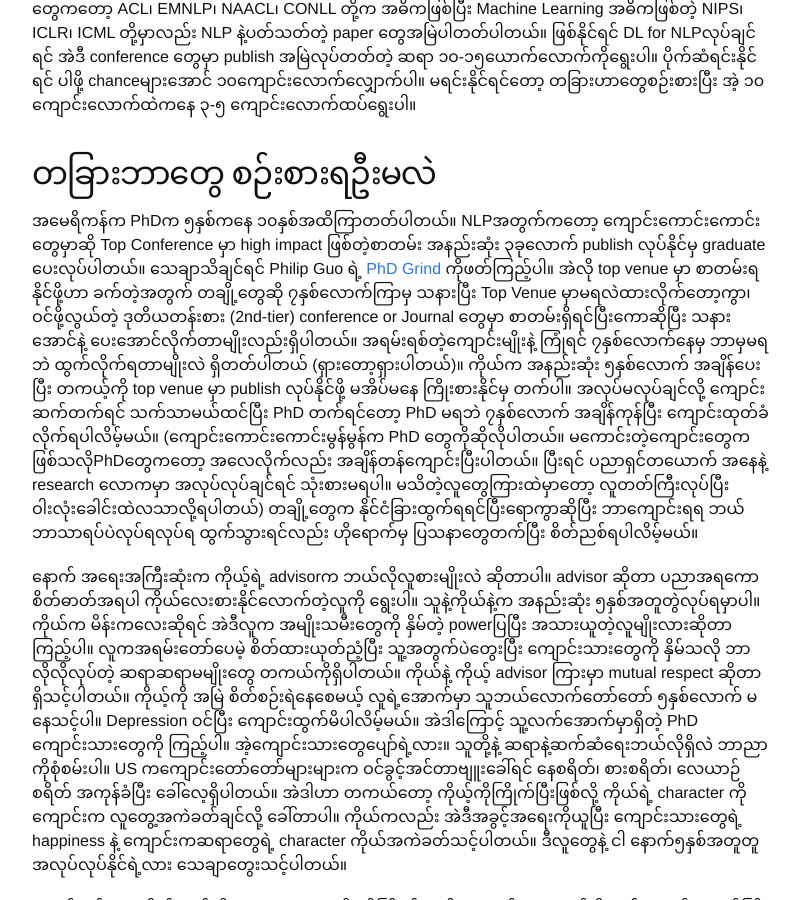
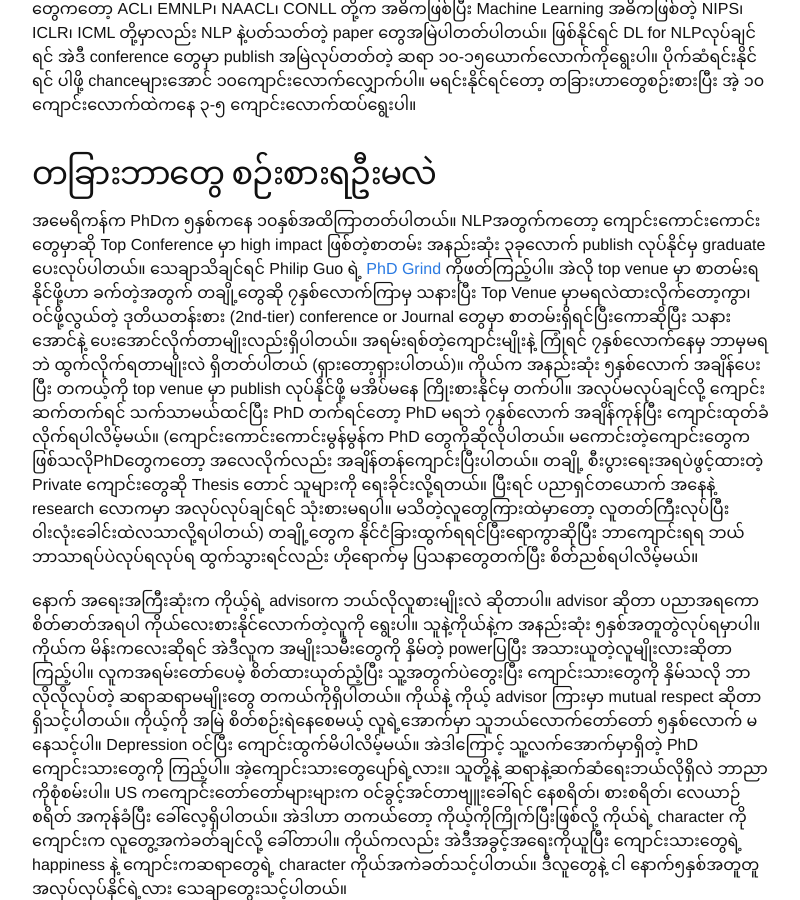
Before and after one commit to phu-pmh/logs, a Jekyll site: the page built from _posts/2017-10-14-PhD-application-tips.md, in a window 1280 px wide and 900 px high, scrolled down 2071 px. Shown: the whole window, without its empty margins (238-1038 px from the left). Built offline with Jekyll 4.4.1, drawn with Linux system fonts in a browser that asks for light colours; comment, search, counter and statistics services are not loaded.

Commit message:
Update 2017-10-14-PhD-application-tips.md

```diff
--- a/_posts/2017-10-14-PhD-application-tips.md
+++ b/_posts/2017-10-14-PhD-application-tips.md
@@ -28,7 +28,7 @@ mathjax: false
 အဲတော့ NLP လုပ်ချင်တဲ့လူတွေက NLP နဲ့ပတ်သတ်တဲ့ Top Conference တွေမှာ လက်တလော ၁နှစ်ကနေ ၈နှစ်အတွင်း accept လုပ်ခံရတဲ့ စာတမ်းတွေဖတ်ပါ။ ကိုယ်ကြိုက်တဲ့စာတမ်းတွေက ဘယ် Lab ကနေထွက်တာလဲ၊ ဘယ်သူရေးတာလဲ ဆိုတာကို ကြည့်ပါ။ ပြီးရင် အဲဒီလူတွေရှိတဲ့ ကျောင်းနဲ့ Lab ကို Google ကနေရှာပါ။ NLP/Computational Linguistics အတွက် အကောင်းဆုံး Conference တွေကတော့ ACL၊ EMNLP၊ NAACL၊ CONLL တို့က အဓိကဖြစ်ပြီး Machine Learning အဓိကဖြစ်တဲ့ NIPS၊ ICLR၊ ICML တို့မှာလည်း NLP နဲ့ပတ်သတ်တဲ့ paper တွေအမြဲပါတတ်ပါတယ်။ ဖြစ်နိုင်ရင် DL for NLPလုပ်ချင်ရင် အဲဒီ conference တွေမှာ publish အမြဲလုပ်တတ်တဲ့ ဆရာ ၁၀-၁၅ယောက်လောက်ကိုရွေးပါ။ ပိုက်ဆံရင်းနိုင်ရင် ပါဖို့ chanceများအောင် ၁၀ကျောင်းလောက်လျှောက်ပါ။ မရင်းနိုင်ရင်တော့ တခြားဟာတွေစဉ်းစားပြီး အဲ့ ၁၀ ကျောင်းလောက်ထဲကနေ  ၃-၅  ကျောင်းလောက်ထပ်ရွေးပါ။
 
 ## တခြားဘာတွေ စဉ်းစားရဦးမလဲ
-အမေရိကန်က PhDက ၅နှစ်ကနေ ၁၀နှစ်အထိကြာတတ်ပါတယ်။ NLPအတွက်ကတော့ ကျောင်းကောင်းကောင်းတွေမှာဆို Top Conference မှာ high impact ဖြစ်တဲ့စာတမ်း အနည်းဆုံး ၃ခုလောက် publish လုပ်နိုင်မှ graduate ပေးလုပ်ပါတယ်။ သေချာသိချင်ရင် Philip Guo ရဲ့ [PhD Grind](http://pgbovine.net/PhD-memoir/pguo-PhD-grind.pdf) ကိုဖတ်ကြည့်ပါ။ အဲလို top venue မှာ စာတမ်းရနိုင်ဖို့ဟာ ခက်တဲ့အတွက် တချို့တွေဆို ၇နှစ်လောက်ကြာမှ သနားပြီး Top Venue မှာမရလဲထားလိုက်တော့ကွာ၊ ဝင်ဖို့လွယ်တဲ့ ဒုတိယတန်းစား (2nd-tier) conference or Journal တွေမှာ စာတမ်းရှိရင်ပြီးကောဆိုပြီး သနားအောင်နဲ့ ပေးအောင်လိုက်တာမျိုးလည်းရှိပါတယ်။ အရမ်းရစ်တဲ့ကျောင်းမျိုးနဲ့ ကြုံရင် ၇နှစ်လောက်နေမှ ဘာမှမရဘဲ ထွက်လိုက်ရတာမျိုးလဲ ရှိတတ်ပါတယ် (ရှားတော့ရှားပါတယ်)။ ကိုယ်က အနည်းဆုံး ၅နှစ်လောက် အချိန်ပေးပြီး တကယ့်ကို top venue မှာ publish လုပ်နိုင်ဖို့ မအိပ်မနေ ကြိုးစားနိုင်မှ တက်ပါ။ အလုပ်မလုပ်ချင်လို့ ကျောင်းဆက်တက်ရင် သက်သာမယ်ထင်ပြီး PhD တက်ရင်တော့ PhD မရဘဲ ၇နှစ်လောက် အချိန်ကုန်ပြီး ကျောင်းထုတ်ခံလိုက်ရပါလိမ့်မယ်။ (ကျောင်းကောင်းကောင်းမွန်မွန်က  PhD တွေကိုဆိုလိုပါတယ်။ မကောင်းတဲ့ကျောင်းတွေက ဖြစ်သလိုPhDတွေကတော့ အလေလိုက်လည်း အချိန်တန်ကျောင်းပြီးပါတယ်။ ပြီးရင် ပညာရှင်တယောက် အနေနဲ့ research လောကမှာ အလုပ်လုပ်ချင်ရင် သုံးစားမရပါ။ မသိတဲ့လူတွေကြားထဲမှာတော့ လူတတ်ကြီးလုပ်ပြီး ဝါးလုံးခေါင်းထဲလသာလို့ရပါတယ်) တချို့တွေက နိုင်ငံခြားထွက်ရရင်ပြီးရောကွာဆိုပြီး ဘာကျောင်းရရ ဘယ်ဘာသာရပ်ပဲလုပ်ရလုပ်ရ ထွက်သွားရင်လည်း ဟိုရောက်မှ ပြသနာတွေတက်ပြီး စိတ်ညစ်ရပါလိမ့်မယ်။
+အမေရိကန်က PhDက ၅နှစ်ကနေ ၁၀နှစ်အထိကြာတတ်ပါတယ်။ NLPအတွက်ကတော့ ကျောင်းကောင်းကောင်းတွေမှာဆို Top Conference မှာ high impact ဖြစ်တဲ့စာတမ်း အနည်းဆုံး ၃ခုလောက် publish လုပ်နိုင်မှ graduate ပေးလုပ်ပါတယ်။ သေချာသိချင်ရင် Philip Guo ရဲ့ [PhD Grind](http://pgbovine.net/PhD-memoir/pguo-PhD-grind.pdf) ကိုဖတ်ကြည့်ပါ။ အဲလို top venue မှာ စာတမ်းရနိုင်ဖို့ဟာ ခက်တဲ့အတွက် တချို့တွေဆို ၇နှစ်လောက်ကြာမှ သနားပြီး Top Venue မှာမရလဲထားလိုက်တော့ကွာ၊ ဝင်ဖို့လွယ်တဲ့ ဒုတိယတန်းစား (2nd-tier) conference or Journal တွေမှာ စာတမ်းရှိရင်ပြီးကောဆိုပြီး သနားအောင်နဲ့ ပေးအောင်လိုက်တာမျိုးလည်းရှိပါတယ်။ အရမ်းရစ်တဲ့ကျောင်းမျိုးနဲ့ ကြုံရင် ၇နှစ်လောက်နေမှ ဘာမှမရဘဲ ထွက်လိုက်ရတာမျိုးလဲ ရှိတတ်ပါတယ် (ရှားတော့ရှားပါတယ်)။ ကိုယ်က အနည်းဆုံး ၅နှစ်လောက် အချိန်ပေးပြီး တကယ့်ကို top venue မှာ publish လုပ်နိုင်ဖို့ မအိပ်မနေ ကြိုးစားနိုင်မှ တက်ပါ။ အလုပ်မလုပ်ချင်လို့ ကျောင်းဆက်တက်ရင် သက်သာမယ်ထင်ပြီး PhD တက်ရင်တော့ PhD မရဘဲ ၇နှစ်လောက် အချိန်ကုန်ပြီး ကျောင်းထုတ်ခံလိုက်ရပါလိမ့်မယ်။ (ကျောင်းကောင်းကောင်းမွန်မွန်က  PhD တွေကိုဆိုလိုပါတယ်။ မကောင်းတဲ့ကျောင်းတွေက ဖြစ်သလိုPhDတွေကတော့ အလေလိုက်လည်း အချိန်တန်ကျောင်းပြီးပါတယ်။ တချို့ စီးပွားရေးအရပဲဖွင့်ထားတဲ့ Private ကျောင်းတွေဆို Thesis တောင် သူများကို ရေးခိုင်းလို့ရတယ်။ ပြီးရင် ပညာရှင်တယောက် အနေနဲ့ research လောကမှာ အလုပ်လုပ်ချင်ရင် သုံးစားမရပါ။ မသိတဲ့လူတွေကြားထဲမှာတော့ လူတတ်ကြီးလုပ်ပြီး ဝါးလုံးခေါင်းထဲလသာလို့ရပါတယ်) တချို့တွေက နိုင်ငံခြားထွက်ရရင်ပြီးရောကွာဆိုပြီး ဘာကျောင်းရရ ဘယ်ဘာသာရပ်ပဲလုပ်ရလုပ်ရ ထွက်သွားရင်လည်း ဟိုရောက်မှ ပြသနာတွေတက်ပြီး စိတ်ညစ်ရပါလိမ့်မယ်။
 
 နောက် အရေးအကြီးဆုံးက ကိုယ့်ရဲ့ advisorက ဘယ်လိုလူစားမျိုးလဲ ဆိုတာပါ။ advisor ဆိုတာ ပညာအရကော စိတ်ဓာတ်အရပါ ကိုယ်လေးစားနိုင်လောက်တဲ့လူကို ရွေးပါ။ သူနဲ့ကိုယ်နဲ့က အနည်းဆုံး ၅နှစ်အတူတွဲလုပ်ရမှာပါ။ ကိုယ်က မိန်းကလေးဆိုရင် အဲဒီလူက အမျိုးသမီးတွေကို နှိမ်တဲ့ powerပြပြီး အသားယူတဲ့လူမျိုးလားဆိုတာကြည့်ပါ။ လူကအရမ်းတော်ပေမဲ့ စိတ်ထားယုတ်ညံ့ပြီး သူ့အတွက်ပဲတွေးပြီး ကျောင်းသားတွေကို နှိမ်သလို ဘာလိုလိုလုပ်တဲ့ ဆရာဆရာမမျိုးတွေ တကယ်ကိုရှိပါတယ်။ ကိုယ်နဲ့ ကိုယ့် advisor ကြားမှာ mutual respect ဆိုတာ ရှိသင့်ပါတယ်။ ကိုယ့်ကို အမြဲ စိတ်စဉ်းရဲနေစေမယ့် လူရဲ့အောက်မှာ သူဘယ်လောက်တော်တော် ၅နှစ်လောက် မနေသင့်ပါ။ Depression ဝင်ပြီး ကျောင်းထွက်မိပါလိမ့်မယ်။ အဲဒါကြောင့် သူ့လက်အောက်မှာရှိတဲ့ PhD ကျောင်းသားတွေကို ကြည့်ပါ။ အဲ့ကျောင်းသားတွေပျော်ရဲ့လား။ သူတို့နဲ့ ဆရာနဲ့ဆက်ဆံရေးဘယ်လိုရှိလဲ ဘာညာကိုစုံစမ်းပါ။ US ကကျောင်းတော်တော်များများက ဝင်ခွင့်အင်တာဗျူးခေါ်ရင် နေစရိတ်၊ စားစရိတ်၊ လေယာဉ်စရိတ် အကုန်ခံပြီး ခေါ်လေ့ရှိပါတယ်။ အဲဒါဟာ တကယ်တော့ ကိုယ့်ကိုကြိုက်ပြီးဖြစ်လို့ ကိုယ်ရဲ့ character ကို ကျောင်းက လူတွေ့အကဲခတ်ချင်လို့ ခေါ်တာပါ။ ကိုယ်ကလည်း အဲဒီအခွင့်အရေးကိုယူပြီး ကျောင်းသားတွေရဲ့ happiness နဲ့ ကျောင်းကဆရာတွေရဲ့ character ကိုယ်အကဲခတ်သင့်ပါတယ်။ ဒီလူတွေနဲ့ ငါ နောက်၅နှစ်အတူတူ အလုပ်လုပ်နိုင်ရဲ့လား သေချာတွေးသင့်ပါတယ်။
 
```
